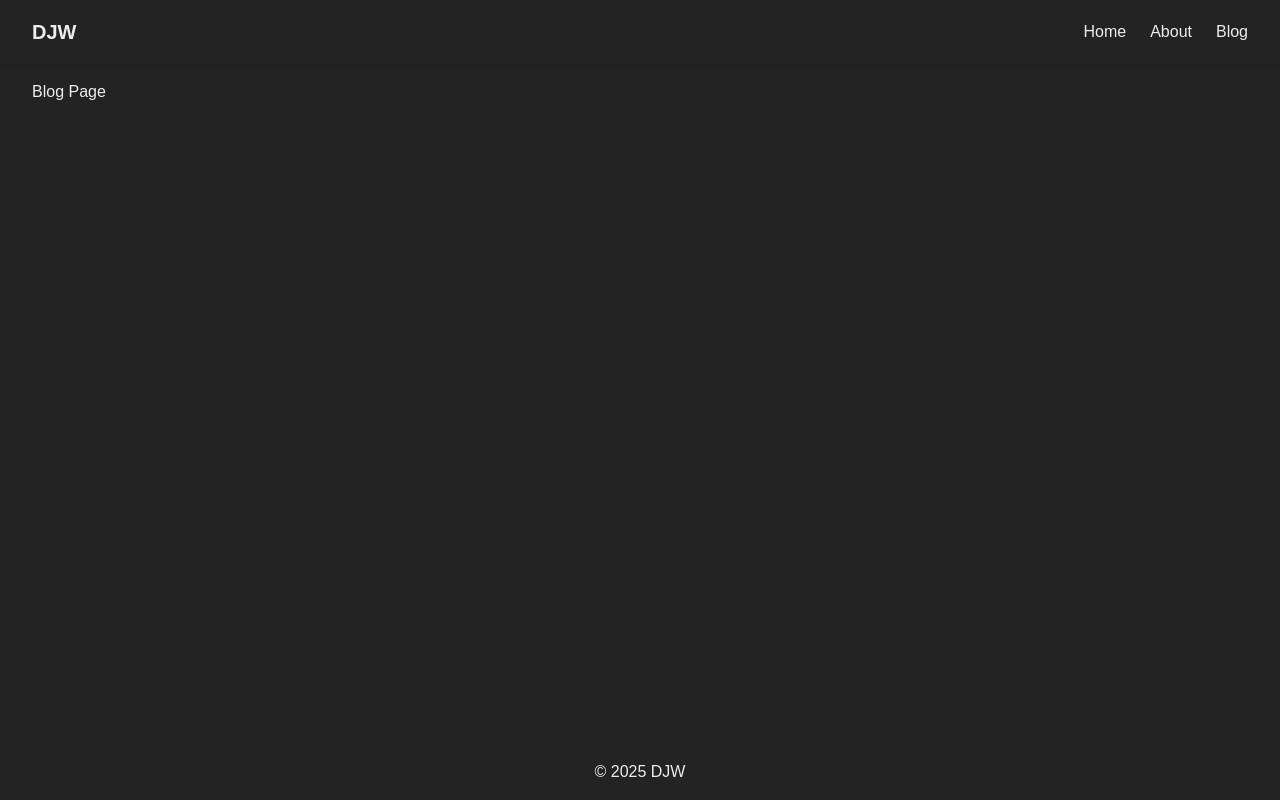
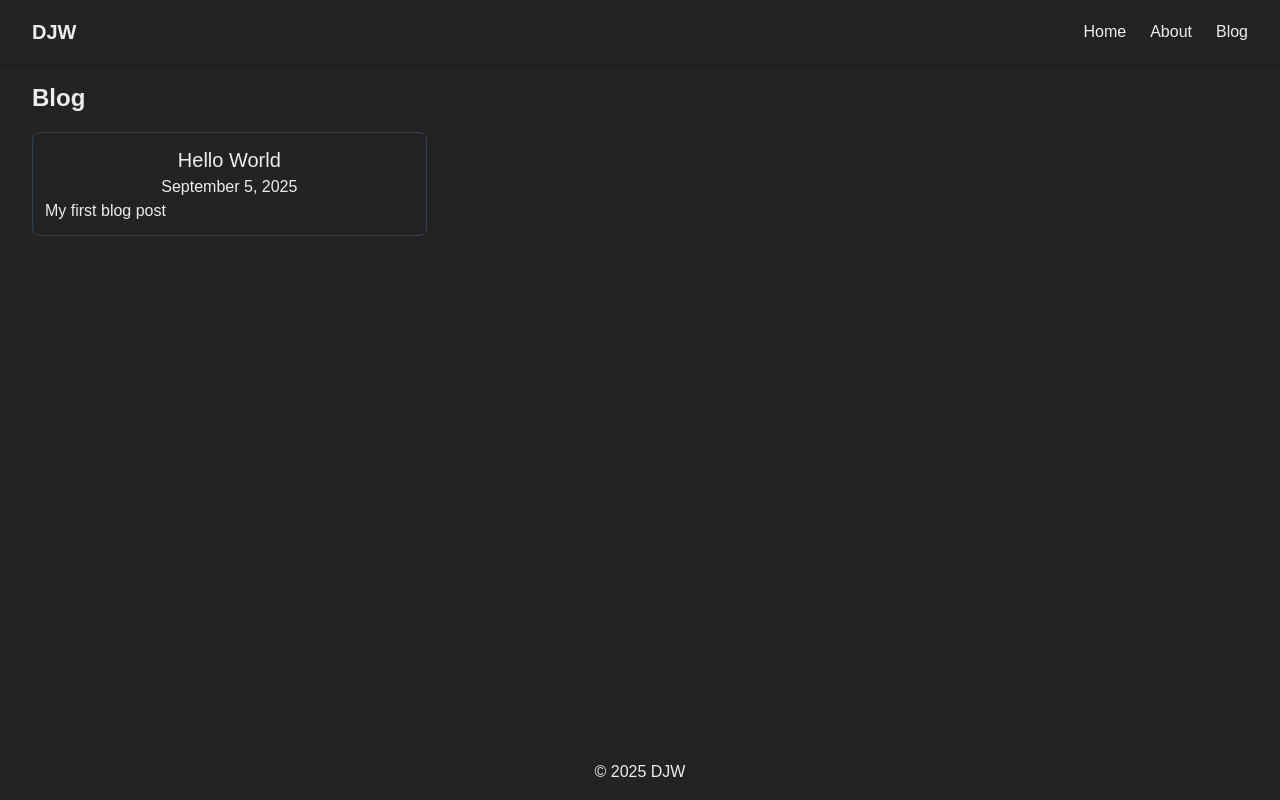
Before and after one commit to donjwood/dw-next-site, a Next.js app: page /blog in a window 1280 px wide. Built offline with nearby package versions, Linux system fonts and the light colour scheme.

Commit message:
Added markdown files as content source and some styling adjustments.

```diff
--- /dev/null
+++ b/src/app/blog/[slug]/page.tsx
@@ -0,0 +1,43 @@
+import { getPostBySlug, getAllPosts } from '@/lib/blog'
+import { remark } from 'remark'
+import html from 'remark-html'
+import { notFound } from 'next/navigation'
+
+// Generate static params for all blog posts
+export function generateStaticParams() {
+  const posts = getAllPosts()
+  return posts.map((post) => ({
+    slug: post.slug,
+  }))
+}
+
+export default async function BlogPost({ params }: { params: { slug: string } }) {
+  const post = getPostBySlug(params.slug)
+
+  if (!post) {
+    notFound()
+  }
+
+  // Convert markdown to HTML
+  const processedContent = await remark()
+    .use(html)
+    .process(post.content)
+  const contentHtml = processedContent.toString()
+
+  const formattedDate = post.date.toLocaleDateString('en-US', {
+    year: 'numeric',
+    month: 'long',
+    day: 'numeric'
+  });
+
+
+  return (
+    <div className="container mx-auto px-4 py-8">
+      <article className="prose lg:prose-xl mx-auto">
+        <h1>{post.title}</h1>
+        <div className="text-gray-600 mb-4">{formattedDate}</div>
+        <div dangerouslySetInnerHTML={{ __html: contentHtml }} />
+      </article>
+    </div>
+  )
+}
--- a/src/app/blog/page.tsx
+++ b/src/app/blog/page.tsx
@@ -1,3 +1,17 @@
+import { getAllPosts } from "@/lib/blog";
+import BlogCard from "@/components/blog/BlogCard";
+
 export default function BlogPage() {
-  return <div>Blog Page</div>;
+  const posts = getAllPosts();
+
+  return (
+    <>
+      <h1 className="mb-4">Blog</h1>
+      <div className="grid grid-cols-1 md:grid-cols-3 gap-4">
+        {posts.map((post) => (
+          <BlogCard key={post.slug} blogEntry={post} />
+        ))}
+      </div>
+    </>
+  );
 }
--- /dev/null
+++ b/src/app/not-found.tsx
@@ -0,0 +1,21 @@
+import Link from 'next/link'
+
+export default function NotFound() {
+  return (
+    <div className="min-h-[50vh] flex items-center justify-center">
+      <div className="text-center">
+        <h1 className="text-6xl font-bold mb-4">404</h1>
+        <h2 className="text-2xl font-semibold mb-4">Page Not Found</h2>
+        <p className="mb-8">
+          The page you are looking for might have been removed, had its name changed, or is temporarily unavailable.
+        </p>
+        <Link
+          href="/"
+          className="inline-blockf font-semibold py-2 px-4"
+        >
+          Return Home
+        </Link>
+      </div>
+    </div>
+  )
+}
--- /dev/null
+++ b/src/components/blog/BlogCard.module.css
@@ -0,0 +1,10 @@
+@reference "tailwindcss";
+
+.blogentry-card {
+  @apply p-3 w-full z-10 border border-gray-700 hover:border-blue-600 rounded-lg;
+}
+
+
+.blogentry-card a {
+  @apply text-[var(--color-foreground)] no-underline;
+}
--- /dev/null
+++ b/src/components/blog/BlogCard.tsx
@@ -0,0 +1,29 @@
+import { BlogPost } from "@/lib/blog";
+import Link from "next/link";
+
+import styles from "./BlogCard.module.css";
+
+interface BlogCardProps {
+  blogEntry: BlogPost;
+}
+
+export default function BlogCard({ blogEntry }: BlogCardProps) {
+
+  const formattedDate = blogEntry.date.toLocaleDateString('en-US', {
+    year: 'numeric',
+    month: 'long',
+    day: 'numeric'
+  });
+
+  return (
+    <article className={styles["blogentry-card"]}>
+      <Link href={`/blog/${blogEntry.slug}`} className="block">
+        <div className="text-center">
+        <h2>{blogEntry.title}</h2>
+        </div>
+        <div className="text-center">{formattedDate}</div>
+        <div>{blogEntry.description}</div>
+      </Link>
+    </article>
+  );
+}
--- /dev/null
+++ b/src/content/blog/hello-world.md
@@ -0,0 +1,13 @@
+---
+title: Hello World
+date: '2025-09-05'
+description: 'My first blog post'
+---
+
+# Hello World
+
+This is my first blog post! Welcome to my blog.
+
+## What's next?
+
+Stay tuned for more content coming soon!
--- /dev/null
+++ b/src/lib/blog.ts
@@ -0,0 +1,77 @@
+import fs from 'fs'
+import path from 'path'
+import matter from 'gray-matter'
+
+const postsDirectory = path.join(process.cwd(), 'src/content/blog')
+
+function createDateFromString(dateString: string): Date {
+  return new Date(dateString + 'T12:00:00Z')
+}
+
+export interface BlogPost {
+  slug: string
+  title: string
+  date: Date
+  description: string
+  content: string
+}
+
+export function getAllPosts(): BlogPost[] {
+  // Get file names under /content/blog
+  const fileNames = fs.readdirSync(postsDirectory)
+  const allPostsData = fileNames.map((fileName) => {
+    // Remove ".md" from file name to get slug
+    const slug = fileName.replace(/\.md$/, '')
+
+    // Read markdown file as string
+    const fullPath = path.join(postsDirectory, fileName)
+    const fileContents = fs.readFileSync(fullPath, 'utf8')
+
+    // Use gray-matter to parse the post metadata section
+    const matterResult = matter(fileContents)
+
+    // Get the matter data
+    const data = matterResult.data as { title: string; date: string; description: string }
+
+    // Combine the data with the slug and convert date string to Date object
+    return {
+      slug,
+      content: matterResult.content,
+      title: data.title,
+      date: createDateFromString(data.date),
+      description: data.description
+    }
+  })
+
+  // Sort posts by date
+  return allPostsData.sort((a, b) => {
+    if (a.date < b.date) {
+      return 1
+    } else {
+      return -1
+    }
+  })
+}
+
+export function getPostBySlug(slug: string): BlogPost | null {
+  try {
+    const fullPath = path.join(postsDirectory, `${slug}.md`)
+    const fileContents = fs.readFileSync(fullPath, 'utf8')
+
+    // Use gray-matter to parse the post metadata section
+    const matterResult = matter(fileContents)
+
+    // Get the matter data
+    const data = matterResult.data as { title: string; date: string; description: string }
+
+    return {
+      slug,
+      content: matterResult.content,
+      title: data.title,
+      date: createDateFromString(data.date),
+      description: data.description
+    }
+  } catch {
+    return null
+  }
+}
```
Also changed, not shown: package.json (+7 -1 lines), 1 other file (tests, documents, lock files or other folders).
